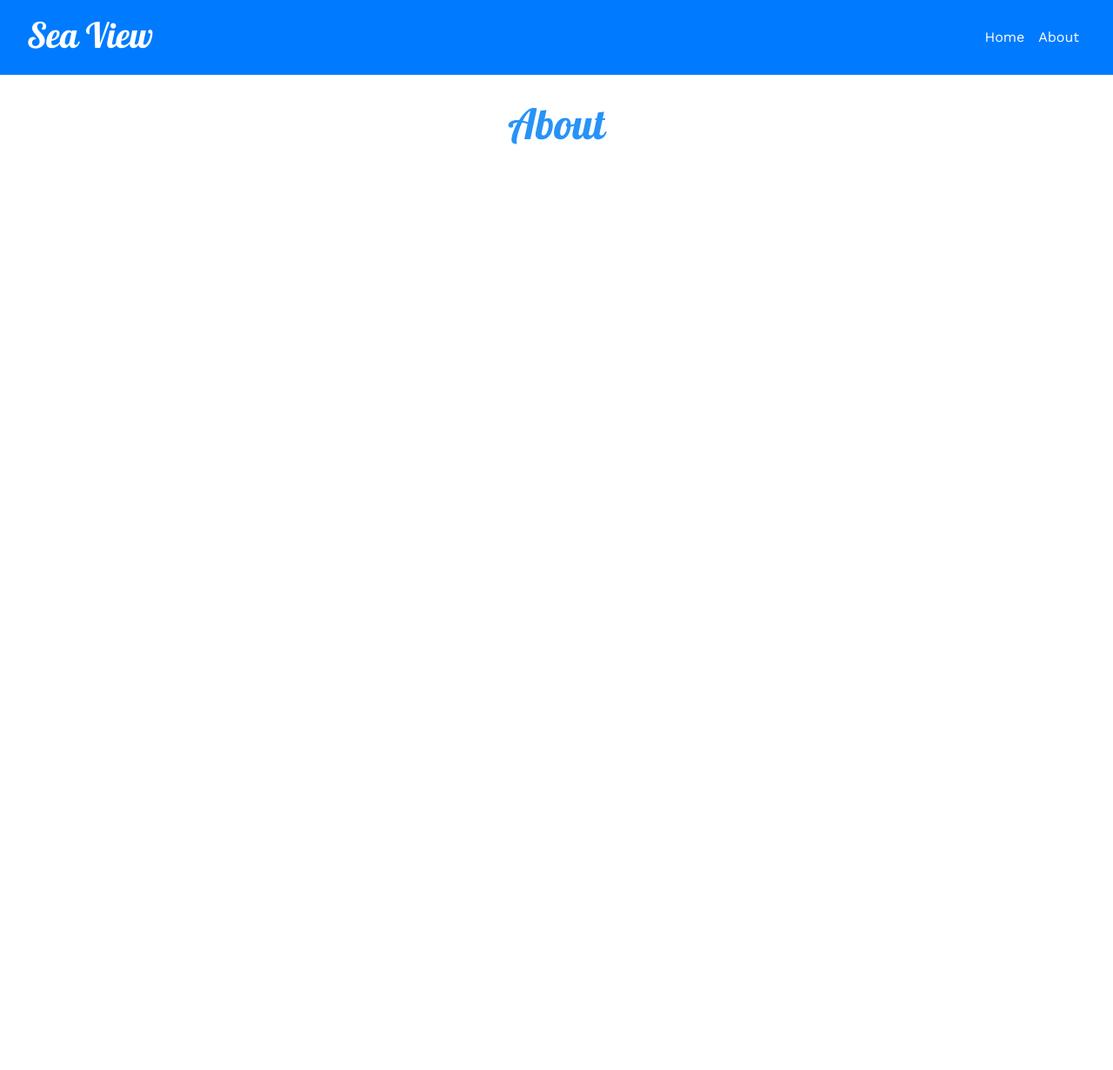
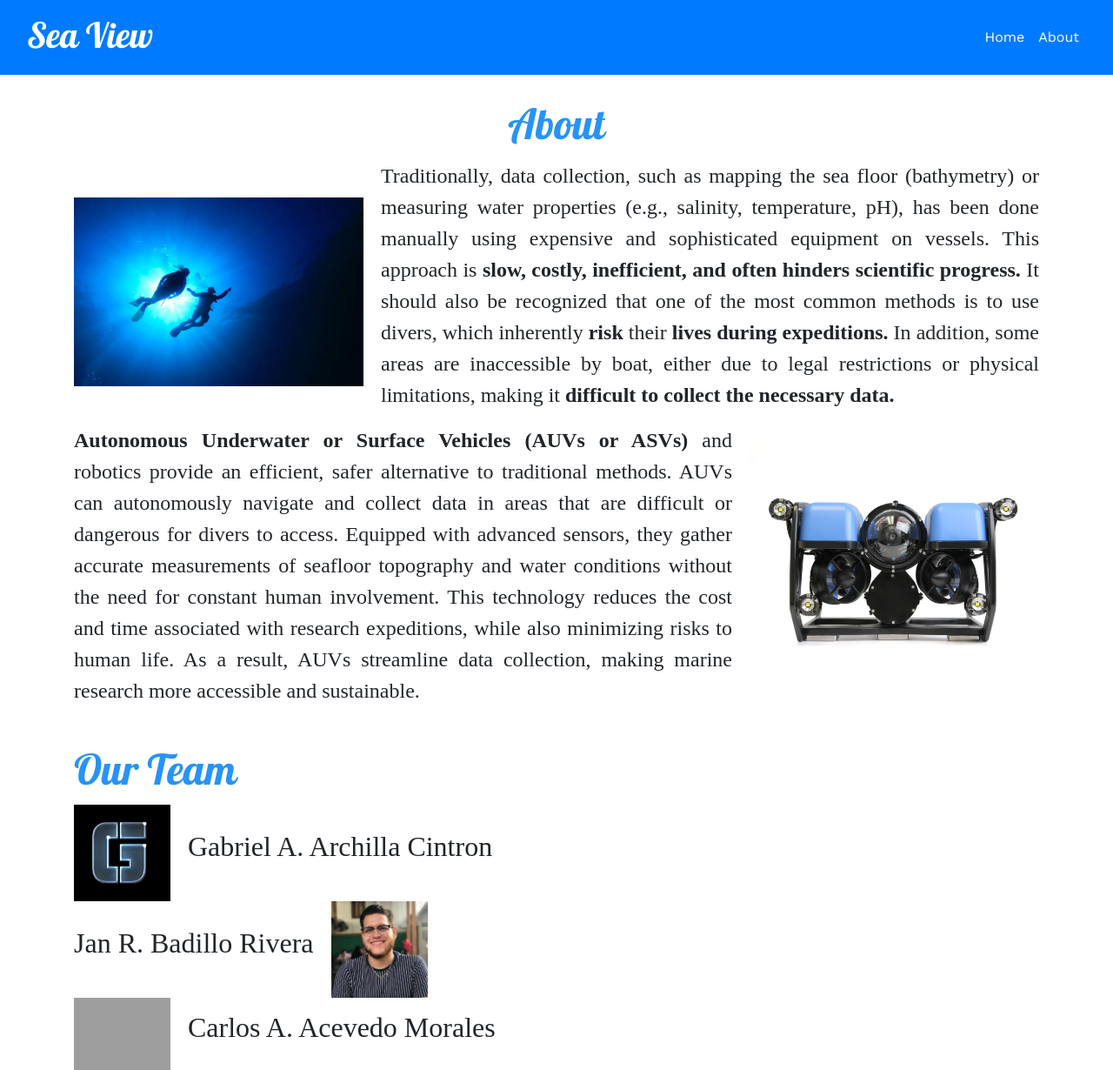
Before and after one commit to janbadillo/marine-data-visualizer, a Flask app: page /about in a window 1280 px wide. Shown: the whole page at 87% size. Before the commit the page ends 166 px from the top, so only its background shows below. Run offline with Flask 3, Linux system fonts and the light colour scheme; grey boxes are pictures that could not be loaded.

Commit message:
Update about.html with images and team information

```diff
--- a/application/templates/about.html
+++ b/application/templates/about.html
@@ -1,6 +1,58 @@
 {% extends "layout.html" %}
 {% block content %}
 <div class="site-header-logo">
+
     <h1 class="text-center">About</h1>
+
+    <div>
+        <div class="content-about">
+            <img src="{{ url_for('static', filename='images/divers.webp') }}" alt="Divers" class="img-about" title="Divers">
+            <p class="about"> Traditionally, data collection, such as mapping the sea floor (bathymetry) or measuring water properties
+                (e.g., salinity, temperature, pH), has been done manually using expensive and sophisticated equipment on vessels.
+                This approach is <b class="about">slow, costly, inefficient, and often hinders scientific progress.</b>
+                It should also be recognized that one of the most common methods is to use divers, which inherently <b class="about">risk</b>
+                their <b class="about">lives during expeditions.</b> In addition, some areas are inaccessible by boat,
+                either due to legal restrictions or physical limitations, making it <b class="about">difficult to collect the necessary data.</b>
+            </p>
+        </div>
+
+        <div class="content-about">
+            <p class="about"> <b class="about">Autonomous Underwater or Surface Vehicles (AUVs or ASVs)</b> and robotics provide an efficient, safer alternative to traditional methods.
+                AUVs can autonomously navigate and collect data in areas that are difficult or dangerous for divers to access.
+                Equipped with advanced sensors, they gather accurate measurements of seafloor topography and water conditions without the need
+                for constant human involvement. This technology reduces the cost and time associated with research expeditions,
+                while also minimizing risks to human life. As a result, AUVs streamline data collection,
+                making marine research more accessible and sustainable.
+            </p>
+            <img src="{{ url_for('static', filename='images/auv.webp') }}" alt="AUV" class="img-about" title="BlueROV2">
+        </div>
+
+    </div>
+
+    <h1>Our Team</h1>
+    <div class="content-about text-center">
+        <img src="{{ url_for('static', filename='images/gabriel_archilla.webp') }}" alt="Gabriel Archilla" title="Gabriel Archilla" width="10%">
+        <p class="names">Gabriel A. Archilla Cintron<p>
+    </div>
+    <div class="content-about">
+        <p class="names">Jan R. Badillo Rivera</p>
+        <img src="{{ url_for('static', filename='images/jan_badillo.webp') }}" alt="Jean Badillo" title="Jean Badillo" width="10%">
+    </div>
+    <div class="content-about">
+        <img src="{{ url_for('static', filename='images/carlos_acevedo.webp') }}" alt="Carlos Acevedo" title="Carlos Acevedo" width="10%">
+        <p class="names">Carlos A. Acevedo Morales</p>
+    </div>
+
 </div>
+
+<!-- <script>
+function bigImg(x) {
+    x.style.width = "45%";
+}
+
+function normalImg(x) {
+    x.style.width = "30%";
+}
+</script> -->
+
 {% endblock %}
```
